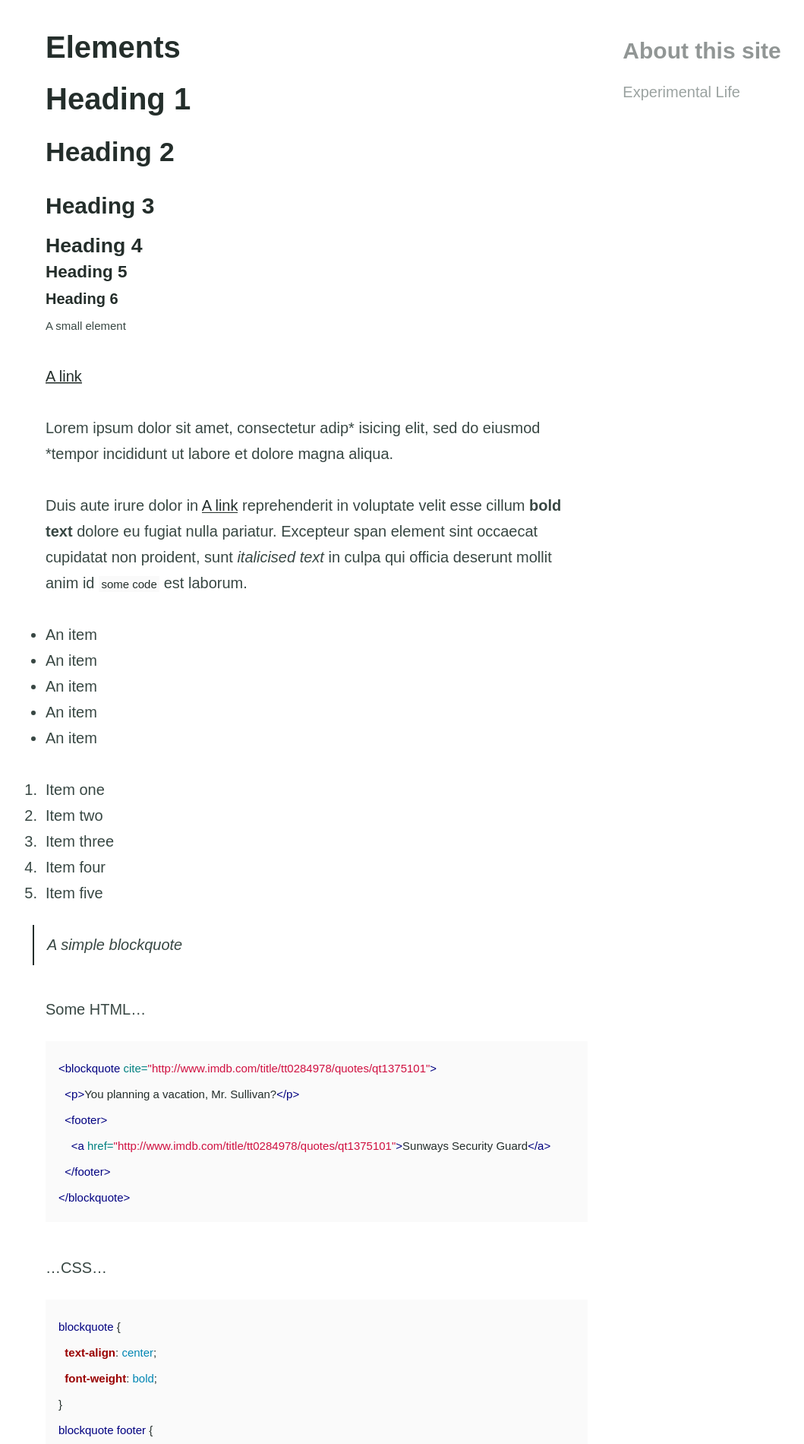
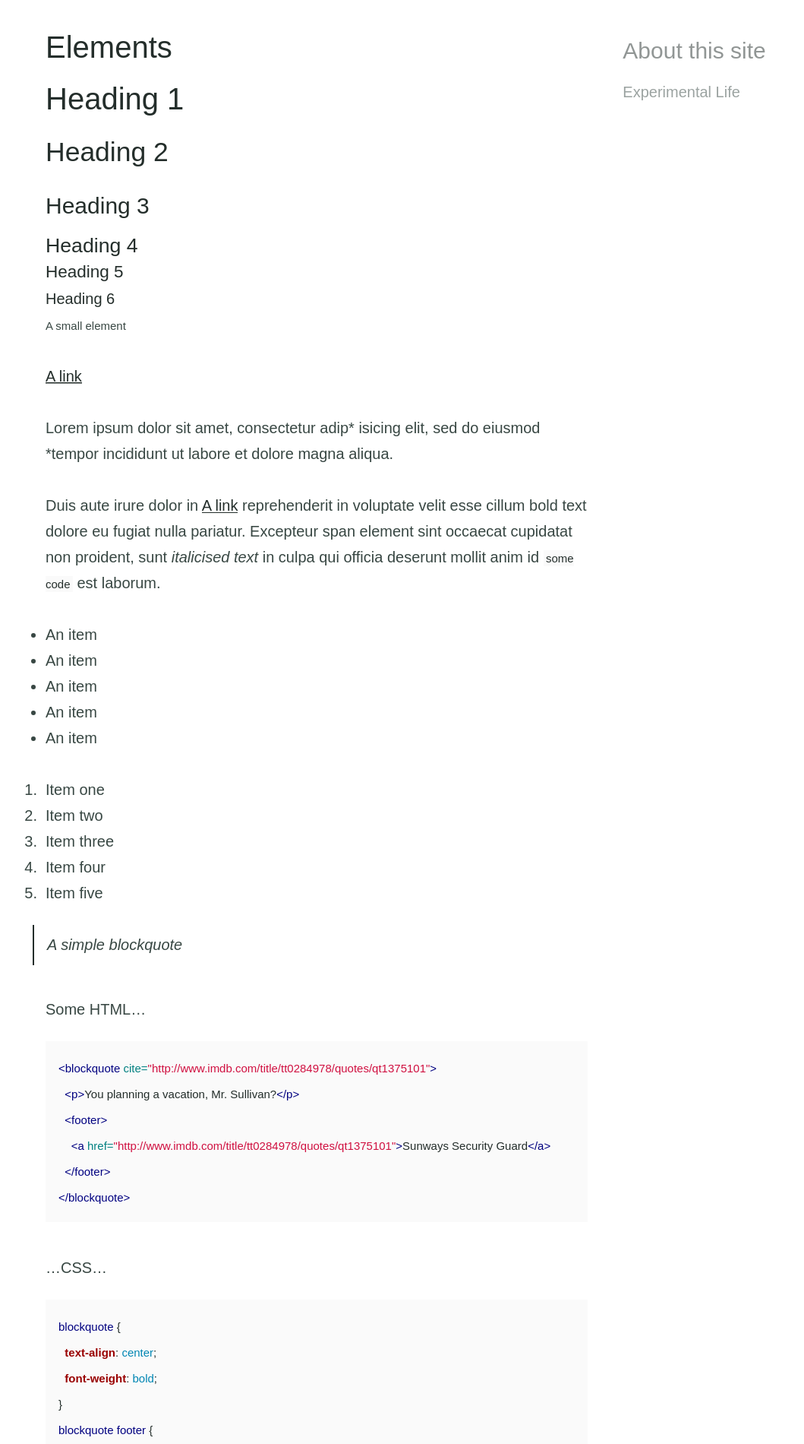
Before and after one commit to AthenACHY/AthenACHY.github.io, a Jekyll site: the page built from elements.md, in a window 1280 px wide. Shown: the part 408-2308 px from the top of the page at 76% size, without its empty margins (4-1063 px from the left). Built offline with Jekyll 4.4.1, drawn with Linux system fonts in a browser that asks for light colours.

Commit message:
Update _settings.scss

```diff
--- a/_sass/_settings.scss
+++ b/_sass/_settings.scss
@@ -17,7 +17,7 @@ $white: #ffffff !default;
 $bodytype: (
   font-family: "Arial, serif",
   regular: 400,
-  bold: 700,
+  bold: 500,
   italic: italic,
   cap-height: 0.75
 ) !default;
@@ -25,7 +25,7 @@ $bodytype: (
 $headingtype: (
   font-family: '"Arial", serif',
   regular: 400,
-  bold: 700,
+  bold: 500,
   cap-height: 0.75
 ) !default;
 
```
